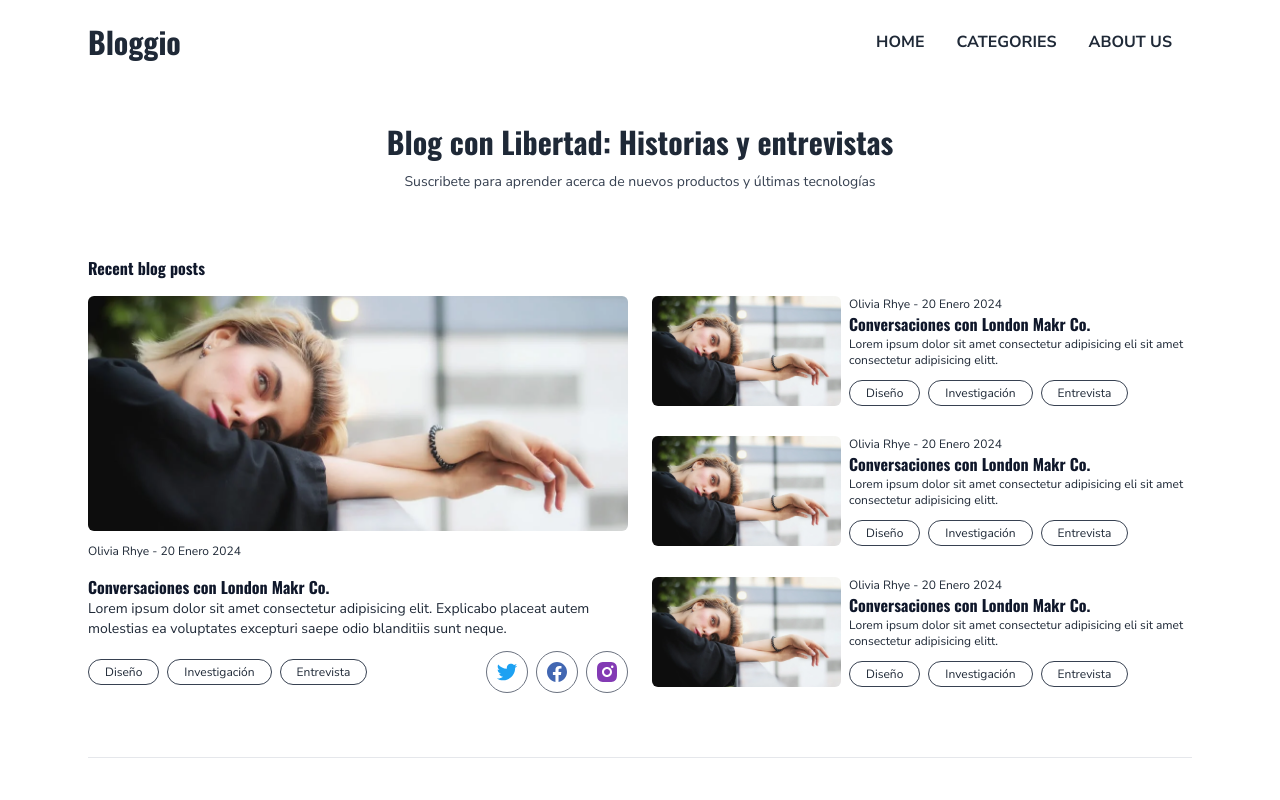
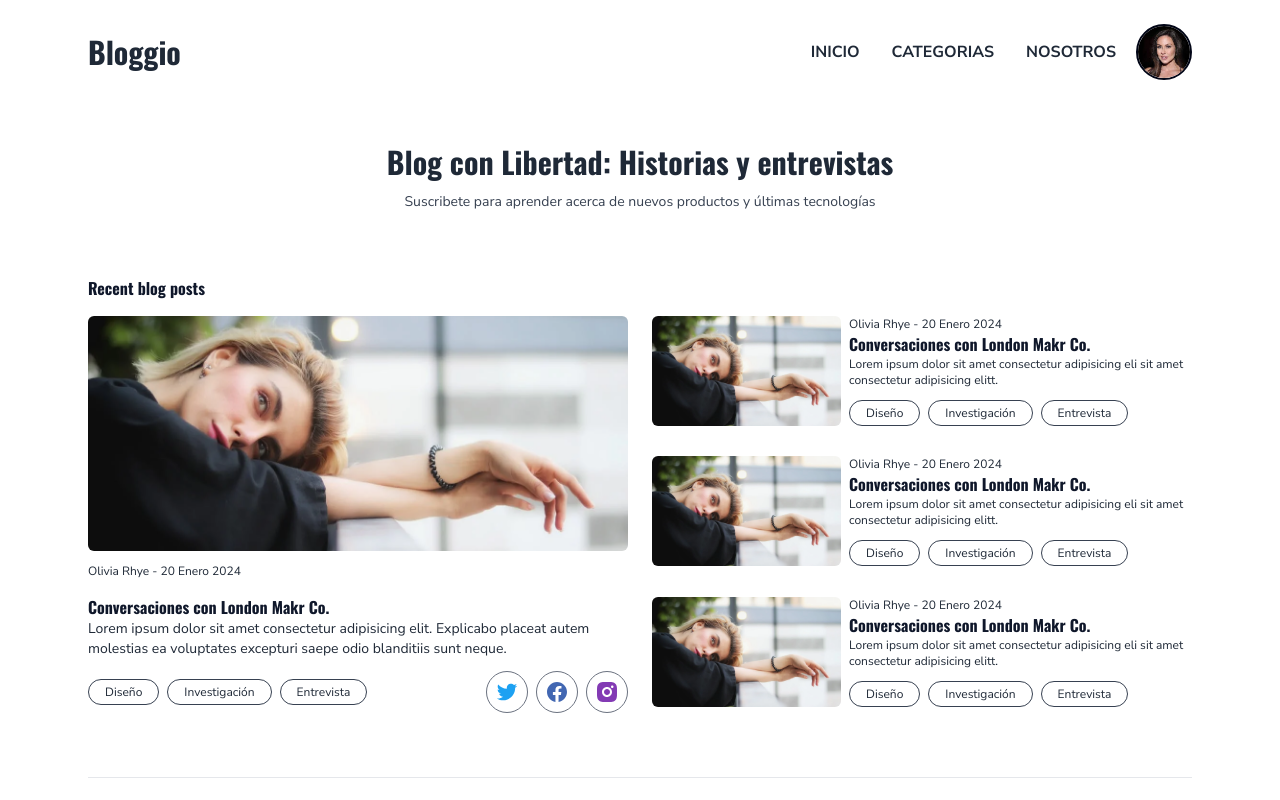
Before and after one commit to FernandoTelloL/bloggio, a React (Vite) app: page / in a window 1280 px wide. Shown: the top 800 px of the page. Built offline with nearby package versions, Linux system fonts and the light colour scheme.

Commit message:
agregado imagen de avatar y submenu de configuracion

```diff
--- a/src/components/Navbar.jsx
+++ b/src/components/Navbar.jsx
@@ -3,12 +3,17 @@ import { useState } from "react";
 import burgerMenu from "../assets/icons/icon-hamburger.svg";
 import closeMenu from "../assets/icons/icon-menu-close.svg";
 
+import userPhoto from "../assets/images/user-photo.jpg";
+
 export const Navbar = () => {
   const [menuClicked, setMenuClicked] = useState(false);
+  const [photoClicked, setPhotoClicked] = useState(false);
 
   const handleClick = () => {
     setMenuClicked(() => !menuClicked);
   };
+
+  const handlePhotoClick = () => [setPhotoClicked(() => !photoClicked)];
 
   return (
     <>
@@ -17,18 +22,20 @@ export const Navbar = () => {
           menuClicked ? "!right-0" : ""
         }`}
       >
-        <div className="p-6 md:hidden" onClick={handleClick}>
-          <img className="w-12 h-12 ml-auto" src={closeMenu} alt="" />
+        <div className="flex justify-end">
+          <div className="p-6 md:hidden" onClick={handleClick}>
+            <img className="w-12 h-12" src={closeMenu} alt="" />
+          </div>
         </div>
 
-        <div className="flex flex-col mt-20 items-center h-full md:flex-row md:mt-0 md:h-auto md:justify-end">
+        <div className="flex flex-col mt-10 items-center h-full md:flex-row md:mt-0 md:h-auto md:justify-end">
           {/* TODO: Cambiar clases de color hover */}
           <li className="list-none mb-8 sm:mb-0 md:cursor-pointer border-b border-b-gray-500 w-[60%] text-center leading-loose md:leading-none md:text-start md:w-fit md:mr-2 md:border-none">
             <a
               className="text-2xl font-bold uppercase hover:text-SoftRed text-4 p-3 md:hover:text-red-800 md:hover:border-b md:hover:border-red-800 transition-all md:text-base"
               href="#"
             >
-              Home
+              Inicio
             </a>
           </li>
 
@@ -37,7 +44,7 @@ export const Navbar = () => {
               className="text-2xl font-bold uppercase hover:text-SoftRed text-4 p-3 md:hover:text-red-800 md:hover:border-b md:hover:border-red-800 transition-all md:text-base"
               href="#"
             >
-              Categories
+              Categorias
             </a>
           </li>
 
@@ -46,9 +53,38 @@ export const Navbar = () => {
               className="text-2xl font-bold uppercase hover:text-SoftRed text-4 p-3 md:hover:text-red-800 md:hover:border-b md:hover:border-red-800 transition-all md:text-base"
               href="#"
             >
-              About us
+              Nosotros
             </a>
           </li>
+
+          <div className=" object-cover relative flex justify-center">
+            <img
+              className="w-14 h-14 object-cover rounded-full object-top border-2 border-slate-950"
+              onClick={handlePhotoClick}
+              src={userPhoto}
+              alt=""
+            />
+
+            {/* inicio submenu foto perfil */}
+            <div
+              className={`bg-slate-950 text-slate-200 text-sm absolute top-16 py-2 px-4 rounded-lg ${
+                photoClicked ? "block" : "hidden"
+              }`}
+            >
+              {/* TODO: hacer bien el after para que se vea una flecha hacia arriba */}
+              <ul className="after:content[:''] after:h-2 after:bg-blue-400">
+                <li>
+                  <a className="" href="#">
+                    Mi perfil
+                  </a>
+                </li>
+                <li>
+                  <a href="#">Configuración</a>
+                </li>
+              </ul>
+            </div>
+            {/* fin submenu foto perfil */}
+          </div>
         </div>
       </ul>
 
```
Also changed, not shown: src/assets/images/user-photo.jpg (added).
